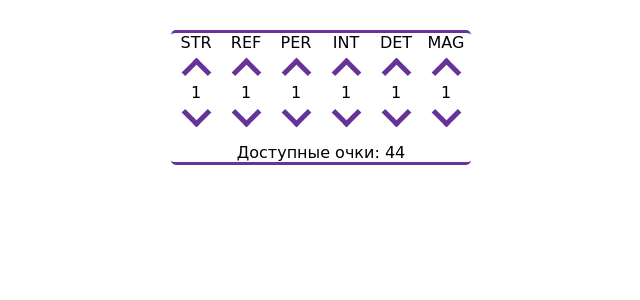
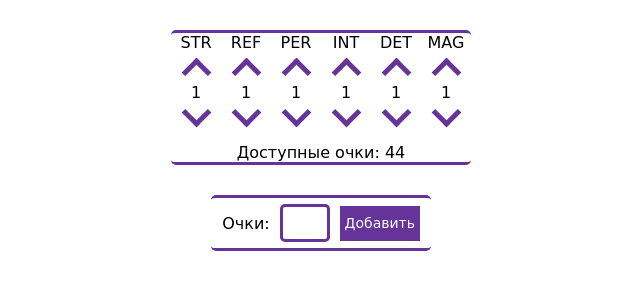
Before and after one commit to Ikamari/ariadna_stat_calculator, a React app: page / in a window 1280 px wide. Shown: the top 300 px of the page, without its empty margins (319-959 px from the left). Built offline with nearby package versions, Linux system fonts and the light colour scheme.

Commit message:
Added opportunity to add points

```diff
--- a/app/components/Calculator.js
+++ b/app/components/Calculator.js
@@ -15,6 +15,14 @@ export default class Calculator extends Component {
             det: 1,
             mag: 1
         }
+    }
+
+    addPoints(points) {
+        let currentPoints = this.state["unused"];
+        this.setState({
+            ...this.state,
+            unused: currentPoints + Number(points)
+        })
     }
 
     decreasePoints(stat) {
@@ -55,7 +63,12 @@ export default class Calculator extends Component {
 
     render() {
         return(
-            <CalculatorGUI increase={(statName) => this.increasePoints(statName)} decrease={(statName) => this.decreasePoints(statName)} stats={this.state}/>
+            <CalculatorGUI
+                increase={(statName) => this.increasePoints(statName)}
+                decrease={(statName) => this.decreasePoints(statName)}
+                add={(points) => this.addPoints(points)}
+                stats={this.state}
+            />
         )
     }
 }
--- a/app/components/CalculatorGUI.js
+++ b/app/components/CalculatorGUI.js
@@ -17,11 +17,12 @@ const stat = (increase, decrease, statName, statPoints, test = () => {}) => {
 };
 
 const CalculatorGUI = (props) => {
-    const { increase, decrease, stats, test } = props;
+    const { increase, decrease, add, stats} = props;
     return (
+        <div>
         <div className="calculator">
             <div className="calculator-stats">
-                {stat(increase, decrease, "str", stats["str"], test)}
+                {stat(increase, decrease, "str", stats["str"])}
                 {stat(increase, decrease, "ref", stats["ref"])}
                 {stat(increase, decrease, "per", stats["per"])}
                 {stat(increase, decrease, "int", stats["int"])}
@@ -30,6 +31,15 @@ const CalculatorGUI = (props) => {
             </div>
             <div className="calculator-available-points">Доступные очки: {stats.unused}</div>
         </div>
+            <div className="add-points-block">
+                Очки:
+                <input type="number" min="0" className="add-points-input" id="addPointsInput"/>
+                <div
+                    className="add-points-button"
+                    onClick={() => add(document.getElementById("addPointsInput").value)}
+                >Добавить</div>
+            </div>
+        </div>
     )
 };
 
--- a/public/styles/main.css
+++ b/public/styles/main.css
@@ -55,3 +55,50 @@
 .calculator-stat-points {
 
 }
+
+.add-points-block {
+    display: flex;
+    flex-direction: row;
+    height: 50px;
+    width: 220px;
+    border: solid rebeccapurple;
+    border-width: 3px 0;
+    border-radius: 5px;
+    margin: 30px 0;
+    font-family: "Comic Sans MS", cursive, sans-serif;
+    margin-left: auto;
+    margin-right: auto;
+    align-items: center;
+    justify-content: center;
+}
+
+.add-points-input {
+    width: 40px;
+    height: 30px;
+    margin: 0 10px;
+    border: solid rebeccapurple;
+    font-family: "Comic Sans MS", cursive, sans-serif;
+    border-width: 3px;
+    border-radius: 5px;
+    text-align: center;
+    font-size: 18px;
+}
+
+.add-points-button:hover {
+    background-color: mediumpurple;
+}
+
+.add-points-button {
+    display: block;
+    width: 80px;
+    /* margin: 20px auto; */
+    font-size: 14px;
+    line-height: 35px;
+    font-family: "Comic Sans MS", cursive, sans-serif;
+    text-align: center;
+    color: white;
+    background-color: rebeccapurple;
+    border: none;
+    cursor: pointer;
+    transition-duration: 0.4s;
+}
```
